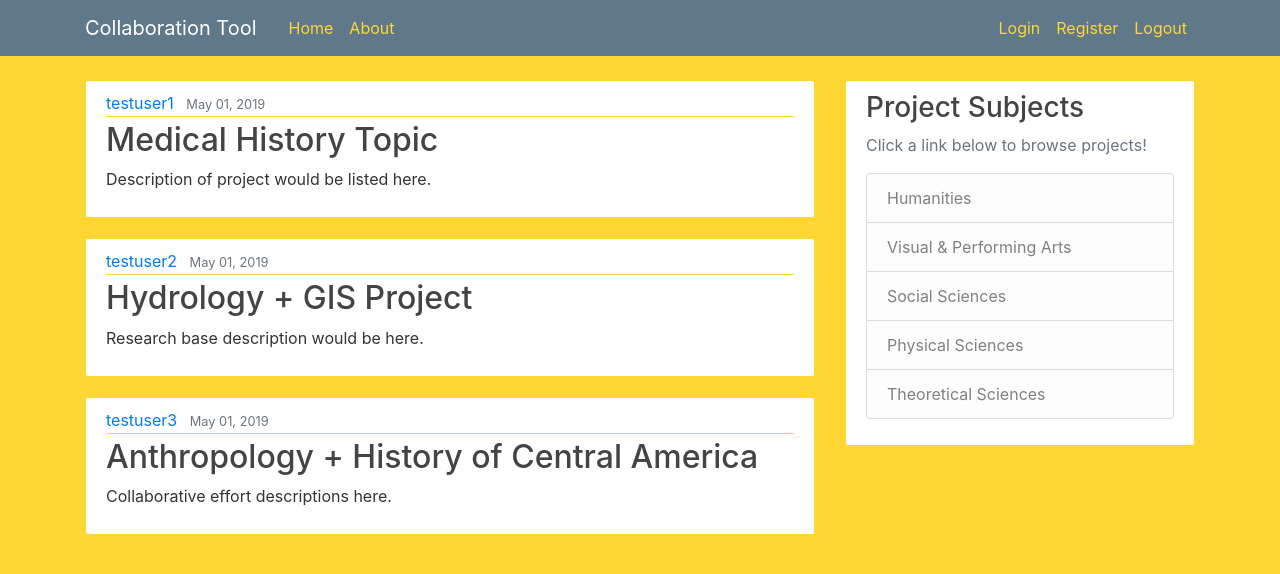
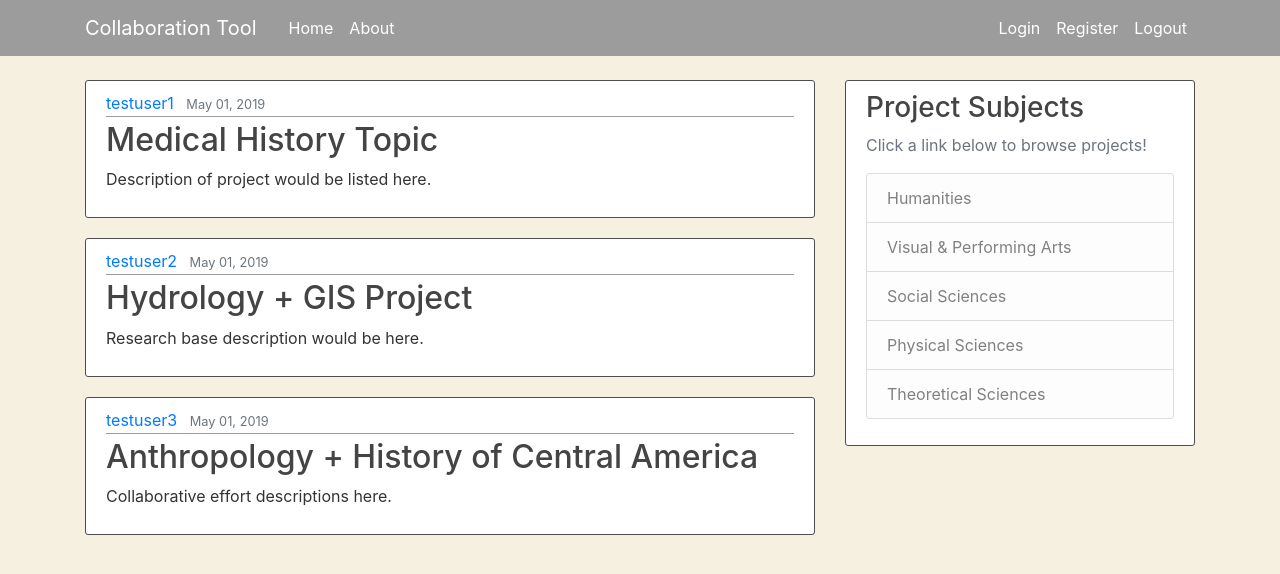
Before and after one commit to ksu-is/collab-tool, a Django app: page / in a window 1280 px wide. Shown: the top 574 px of the page. Run offline with Django 3.2, Linux system fonts and the light colour scheme; data comes from the database, SQL or seed files in the repository; some libraries are stand-ins or nearby versions.

Commit message:
Update main.css

```diff
--- a/final/collabtool/static/collab-tool/main.css
+++ b/final/collabtool/static/collab-tool/main.css
@@ -1,5 +1,5 @@
 body {
-    background: #ffd733;
+    background: #f5f0df;
     color: #333333;
     margin-top: 5rem;
   }
@@ -13,11 +13,11 @@ body {
   }
 
   .bg-steel {
-    background-color: #5f788a;
+    background-color: #9c9c9c;
   }
 
   .site-header .navbar-nav .nav-link {
-    color: #ffd733;
+    color: #ffffff;
   }
 
   .site-header .navbar-nav .nav-link:hover {
@@ -31,7 +31,7 @@ body {
   .content-section {
     background: #ffffff;
     padding: 10px 20px;
-    border: 1px solid #ffd733;
+    border: 1px solid #504d4d;
     border-radius: 3px;
     margin-bottom: 20px;
   }
@@ -58,7 +58,7 @@ body {
   .article-metadata {
     padding-bottom: 1px;
     margin-bottom: 4px;
-    border-bottom: 1px solid #ffd733;
+    border-bottom: 1px solid #9b9b9b;
   }
 
   .article-metadata a:hover {
```
